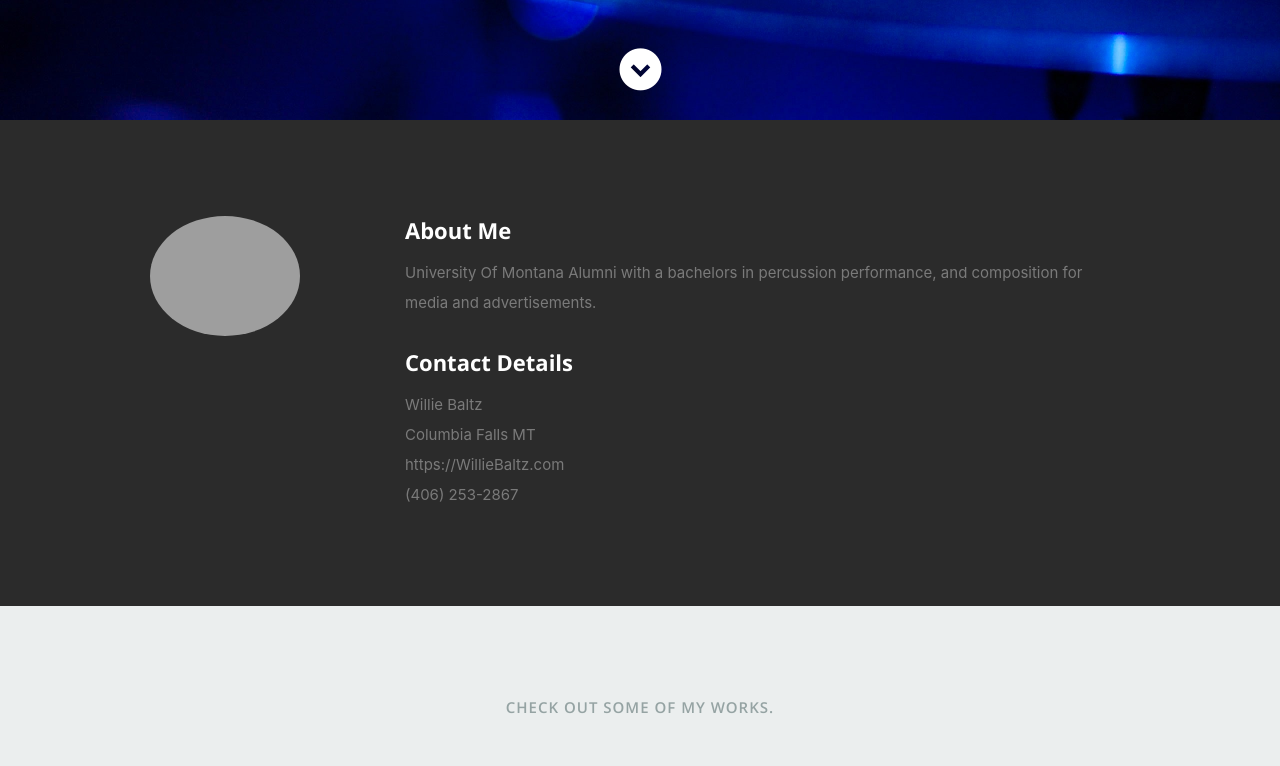
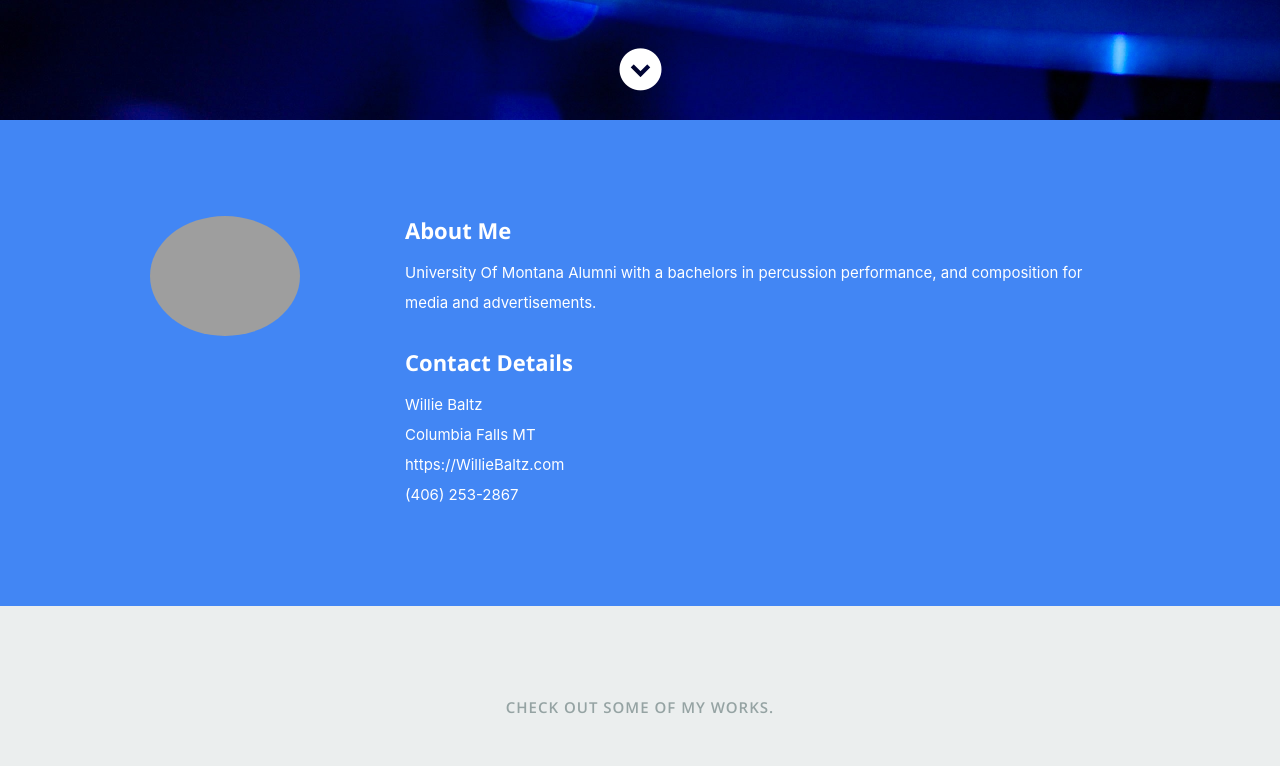
Before and after one commit to SABaltz/willie-react, a React (Create React App) app: page / in a window 1280 px wide. Shown: the part 680-1446 px from the top of the page. Built offline with nearby package versions, Linux system fonts and the light colour scheme; grey boxes are pictures that could not be loaded.

Commit message:
Change Text to white

```diff
--- a/src/components/About.js
+++ b/src/components/About.js
@@ -4,14 +4,14 @@ export default class About extends Component {
     render() {
         let resumeData = this.props.resumeData;
         return (
-            <section id="about">
+            <section id="about" style={{backgroundColor: '#4286f4'}}>
                 <div className="row">
                     <div className="three columns">
                         <img className="profile-pic" src="images/profilepic.jpg" alt=""/>
                     </div>
                     <div className="nine columns main-col">
                         <h2>About Me</h2>
-                        <p>
+                        <p style={{color: 'white'}}>
                             {
                                 resumeData.aboutme
                             }
@@ -19,7 +19,7 @@ export default class About extends Component {
                         <div className="row">
                             <div className="columns contact-details">
                                 <h2>Contact Details</h2>
-                                <p className="address">
+                                <p style={{color: 'white'}} className="address">
                                     <span>{resumeData.name}</span>
                                     <br></br>
                                     <span>{resumeData.address}</span>
```
